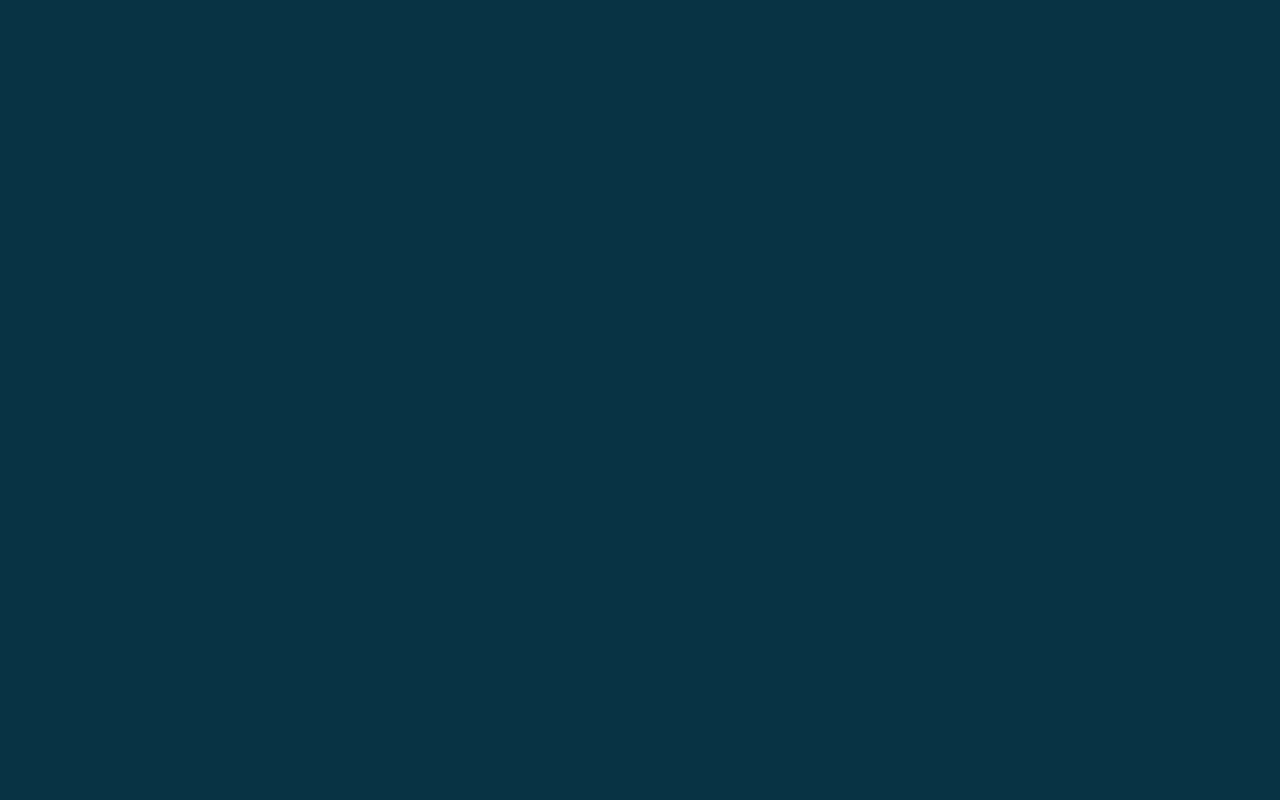
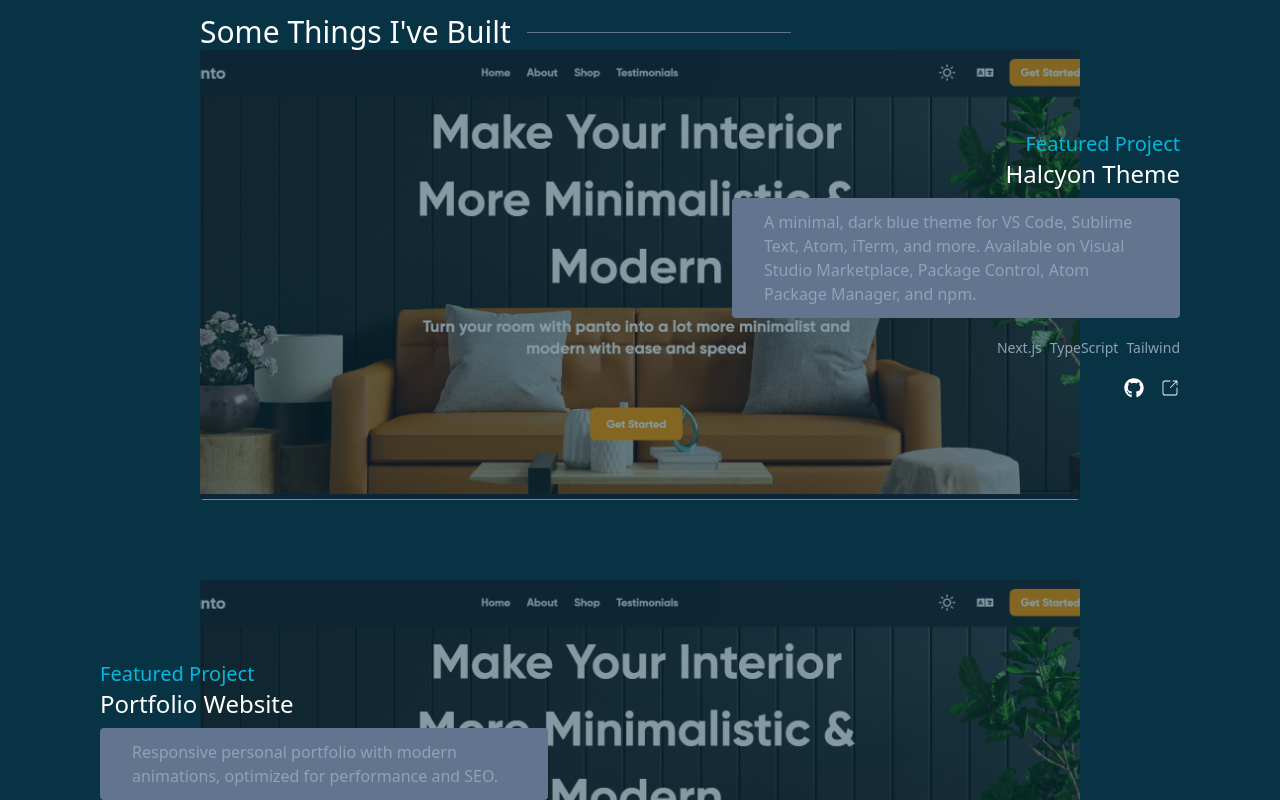
Before and after one commit to SerajEldeen/portfolio-v2, a Next.js app: page / in a window 1280 px wide. Shown: the part 1560-2360 px from the top of the page. Before the commit the page ends 1514 px from the top, so only its background shows below. Built offline with nearby package versions, Linux system fonts and the light colour scheme.

Commit message:
add:work

```diff
--- a/src/app/page.tsx
+++ b/src/app/page.tsx
@@ -28,7 +28,7 @@ export default function Home() {
           <Hero />
           <About />
           <Experience />
-          {/* <Work /> */}
+          <Work />
           <Social />
         </>
       )}
--- a/src/components/Social.tsx
+++ b/src/components/Social.tsx
@@ -9,7 +9,7 @@ export default function Social() {
       className="
         relative w-full flex justify-center mt-12
         pb-10
-        md:fixed md:pb-0 md:bottom-0 md:left-16 md:w-auto md:flex-col md:items-center
+        md:fixed md:pb-0 md:bottom-0 md:left-10 md:w-auto md:flex-col md:items-center
         z-50
       "
     >
@@ -19,7 +19,7 @@ export default function Social() {
             href="https://github.com/SerajEldeen"
             target="_blank"
             rel="noreferrer"
-            className="md:p-0.5 hover:-translate-y-1 transition-transform hover:text-cyan-500"
+            className="md:p-0.5  transition-transform hover:text-cyan-500"
           >
             <FaGithub size={22} />
           </Link>
@@ -29,7 +29,7 @@ export default function Social() {
             href="https://www.linkedin.com/in/seraj-eldeen-abdullah/"
             target="_blank"
             rel="noreferrer"
-            className="md:p-0.5 hover:-translate-y-1 transition-transform hover:text-cyan-500"
+            className="md:p-0.5  transition-transform hover:text-cyan-500"
           >
             <FaLinkedin size={22} />
           </Link>
@@ -39,7 +39,7 @@ export default function Social() {
             href="mailto:serageldeen13@gmail.com"
             target="_blank"
             rel="noreferrer"
-            className="md:p-0.5 hover:-translate-y-1 transition-transform hover:text-cyan-500"
+            className="md:p-0.5  transition-transform hover:text-cyan-500"
           >
             <SiGmail size={22} />
           </Link>
--- a/src/components/Work.tsx
+++ b/src/components/Work.tsx
@@ -1,3 +1,29 @@
+import Image from "next/image";
+import { FaGithub } from "react-icons/fa";
+import { CiShare1 } from "react-icons/ci";
+
+const projects = [
+  {
+    title: "Halcyon Theme",
+    description:
+      "A minimal, dark blue theme for VS Code, Sublime Text, Atom, iTerm, and more. Available on Visual Studio Marketplace, Package Control, Atom Package Manager, and npm.",
+    tech: ["Next.js", "TypeScript", "Tailwind"],
+    image: "/Panto.png",
+    github: "#",
+    live: "#",
+  },
+  {
+    title: "Portfolio Website",
+    description:
+      "Responsive personal portfolio with modern animations, optimized for performance and SEO.",
+    tech: ["React", "Next.js", "Framer Motion"],
+    image: "/Panto.png",
+    github: "#",
+    live: "#",
+  },
+  // add more here...
+];
+
 function Work() {
   return (
     <section className="md:px-50 px-15 py-15" id="work">
@@ -6,6 +32,79 @@ function Work() {
         Some Things I&apos;ve Built
         <span className="md:w-[30%] w-[30%] h-[1px] bg-slate-500" />
       </h1>
+
+      <div className="flex flex-col gap-20">
+        {projects.map((project, i) => {
+          const isEven = i % 2 === 0;
+
+          return (
+            <div
+              key={i}
+              className={`relative flex flex-col md:flex-row gap-10 ${
+                !isEven ? "md:flex-row-reverse" : ""
+              }`}
+            >
+              {/* Image */}
+              <div className="z-10 relative w-full h-[400px] md:h-[450px] rounded overflow-hidden">
+                <Image
+                  src={project.image}
+                  alt={project.title}
+                  fill
+                  className="object-cover opacity-10 md:opacity-50 transition-all duration-700 md:hover:opacity-100 cursor-pointer"
+                />
+              </div>
+
+              {/* Text Side */}
+              <div
+                className={`absolute z-20 md:top-20 top-10 md:p-0 sm:px-5 px-2 ${
+                  isEven ? "md:-right-25" : "md:-left-25"
+                }`}
+              >
+                <p
+                  className={`text-cyan-500 md:text-xl text-md  ${
+                    isEven ? "md:text-end" : "md:text-start"
+                  }`}
+                >
+                  Featured Project
+                </p>
+
+                <h3
+                  className={`text-white text-xl md:text-2xl hover:text-cyan-500 cursor-pointer transition-colors duration-300  ${
+                    isEven ? "md:text-end" : "md:text-start"
+                  }`}
+                >
+                  {project.title}
+                </h3>
+
+                <div className="z-30 md:bg-slate-500 rounded md:px-8 px-4 md:py-3 py-1 mt-2">
+                  <p className="text-slate-400 max-w-sm">
+                    {project.description}
+                  </p>
+                </div>
+
+                <ul
+                  className={`flex gap-2 pt-5 text-slate-400 sm:text-md text-sm ${
+                    isEven ? "md:justify-end" : "md:justify-start"
+                  }`}
+                >
+                  {project.tech.map((tech, idx) => (
+                    <li key={idx}>{tech}</li>
+                  ))}
+                </ul>
+
+                <div
+                  className={`flex gap-4 md:pt-5 pt-2 text-white transition-transform cursor-pointer absolute ${
+                    isEven ? "md:right-0" : "md:left-0"
+                  }`}
+                >
+                  <FaGithub size={20} className="hover:text-cyan-500" />
+                  <CiShare1 size={20} className="hover:text-cyan-500" />
+                </div>
+              </div>
+            </div>
+          );
+        })}
+      </div>
     </section>
   );
 }
```
